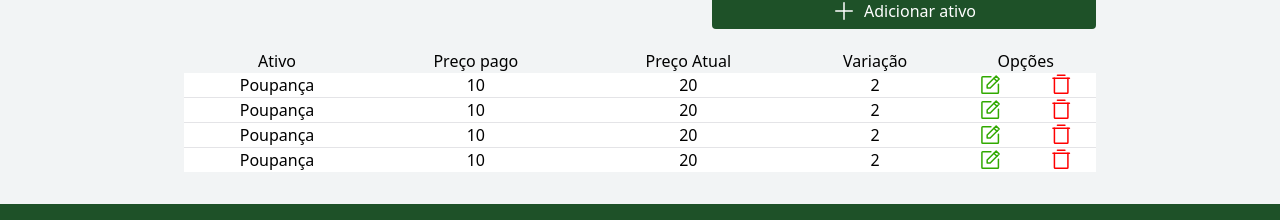
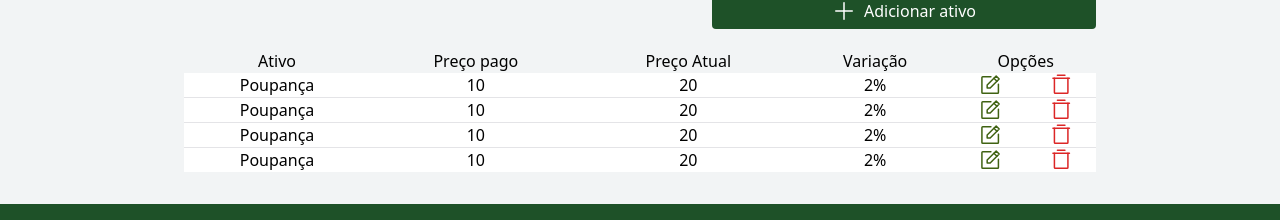
Before and after one commit to robsonvasquez/Carteira_de_Invertimento, a React (Vite) app in the folder investment-wallet-web/: page / in a window 1280 px wide. Shown: the part 173-393 px from the top of the page. Built offline with nearby package versions, Linux system fonts and the light colour scheme.

Commit message:
Update: Import colors tailwind Table

```diff
--- a/investment-wallet-web/src/components/Table/Table.tsx
+++ b/investment-wallet-web/src/components/Table/Table.tsx
@@ -13,6 +13,8 @@ interface TableProps{
   header: string[];
   list: ElementProps[];
 }
+
+import colors from 'tailwindcss/colors';
 
 export default function Table(props : TableProps){
   return(
@@ -34,11 +36,11 @@ export default function Table(props : TableProps){
               <div className="table-cell text-center align-middle">{l.active}</div>
               <div className="table-cell text-center align-middle">{l.currentPrice}</div>
               <div className="table-cell text-center align-middle">{l.paidPrice}</div>
-              <div className="table-cell text-center align-middle">{l.variation}</div>
+              <div className="table-cell text-center align-middle">{l.variation}%</div>
               <div className="table-cell">
                 <div className="flex justify-center items-center">
-                  <NotePencil size={24} color="#31A900" width='regular'/>
-                  <TrashSimple size={24} color="#FF0000" width='regular' />
+                  <NotePencil size={24} color={colors.lime[800]} width='regular'/>
+                  <TrashSimple size={24} color={colors.red[600]} width='regular' />
                 </div>
               </div>
             </div>
```
